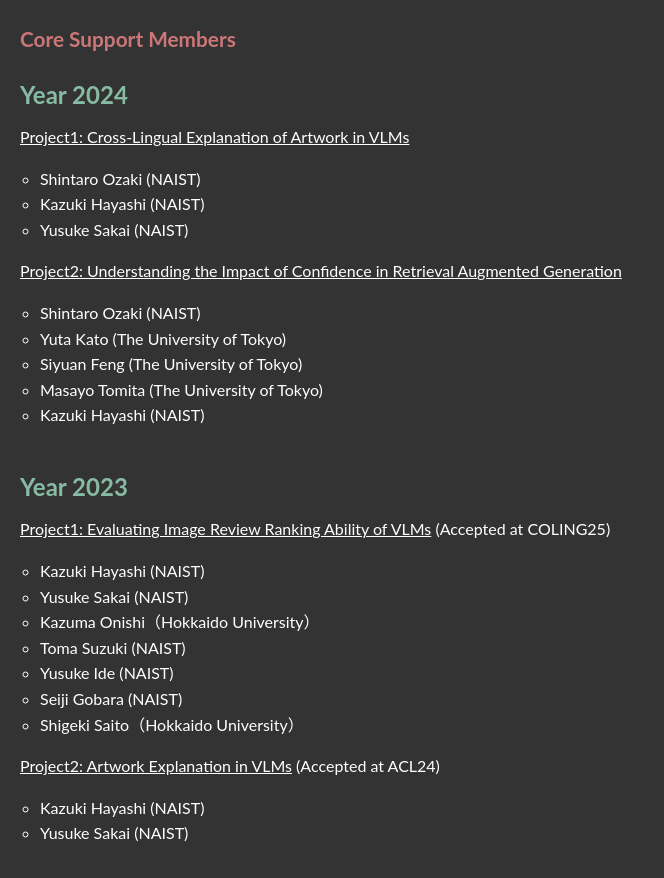
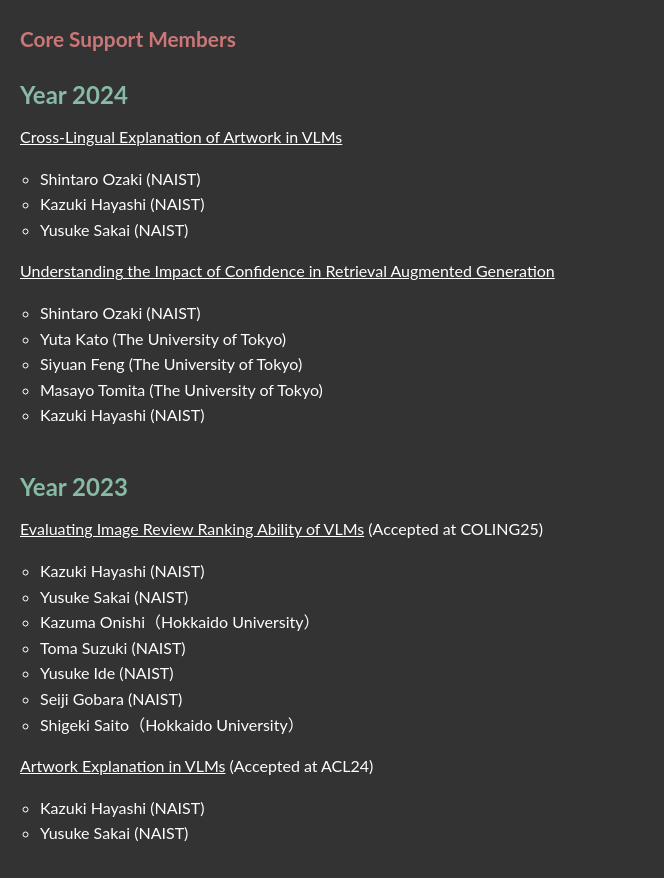
Before and after one commit to UTokyo-HayashiLab/Hackathon, a plain HTML site: page index-en.html in a window 1280 px wide. Shown: the part 440-1318 px from the top of the page, without its empty margins (0-664 px from the left). Drawn offline with Linux system fonts and the light colour scheme.

Commit message:
Update index-en.html

```diff
--- a/index-en.html
+++ b/index-en.html
@@ -94,7 +94,7 @@
     <div class="section">
         <h2 class="year">Year 2024</h2>
         <div class="project">
-            <a href="https://arxiv.org/abs/2409.01584">Project1: Cross-Lingual Explanation of Artwork in VLMs</a>
+            <a href="https://arxiv.org/abs/2409.01584">Cross-Lingual Explanation of Artwork in VLMs</a>
             <ul class="members-list">
                 <li>Shintaro Ozaki (NAIST) </li>
                 <li>Kazuki Hayashi (NAIST) </li>
@@ -102,7 +102,7 @@
             </ul>
         </div>
         <div class="project">
-            <a href="https://naist-nlp.github.io/CC_RAG/">Project2: Understanding the Impact of Confidence in Retrieval Augmented Generation</a>
+            <a href="https://naist-nlp.github.io/CC_RAG/">Understanding the Impact of Confidence in Retrieval Augmented Generation</a>
             <ul class="members-list">
                 <li>Shintaro Ozaki (NAIST) </li>
                 <li>Yuta Kato (The University of Tokyo) </li>
@@ -116,7 +116,7 @@
     <div class="section">
         <h2 class="year">Year 2023</h2>
         <div class="project">
-            <a href="https://arxiv.org/abs/2402.12121">Project1: Evaluating Image Review Ranking Ability of VLMs</a> (Accepted at COLING25)
+            <a href="https://arxiv.org/abs/2402.12121">Evaluating Image Review Ranking Ability of VLMs</a> (Accepted at COLING25)
             <ul class="members-list">
                 <li>Kazuki Hayashi (NAIST) </li>
                 <li>Yusuke Sakai (NAIST) </li>
@@ -128,7 +128,7 @@
             </ul>
         </div>
         <div class="project">
-            <a href="https://aclanthology.org/2024.acl-short.65/">Project2: Artwork Explanation in VLMs</a> (Accepted at ACL24)
+            <a href="https://aclanthology.org/2024.acl-short.65/">Artwork Explanation in VLMs</a> (Accepted at ACL24)
             <ul class="members-list">
                 <li>Kazuki Hayashi (NAIST) </li>
                 <li>Yusuke Sakai (NAIST) </li>
```
